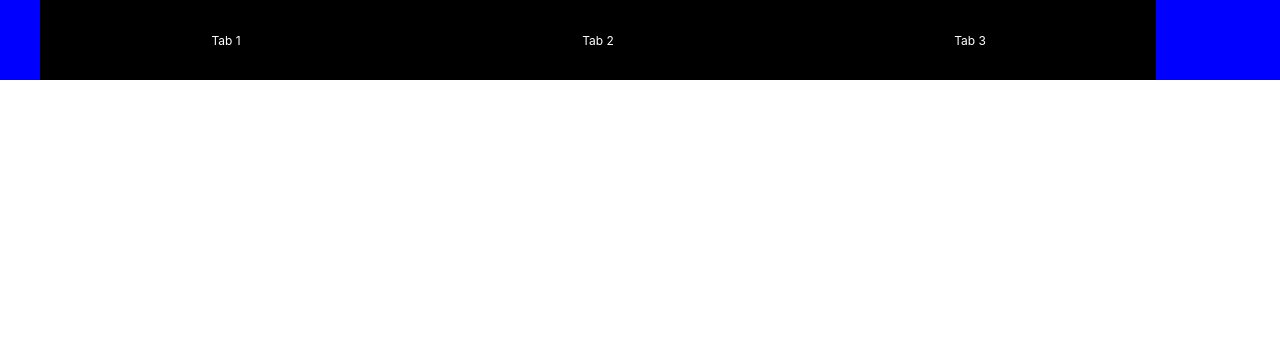
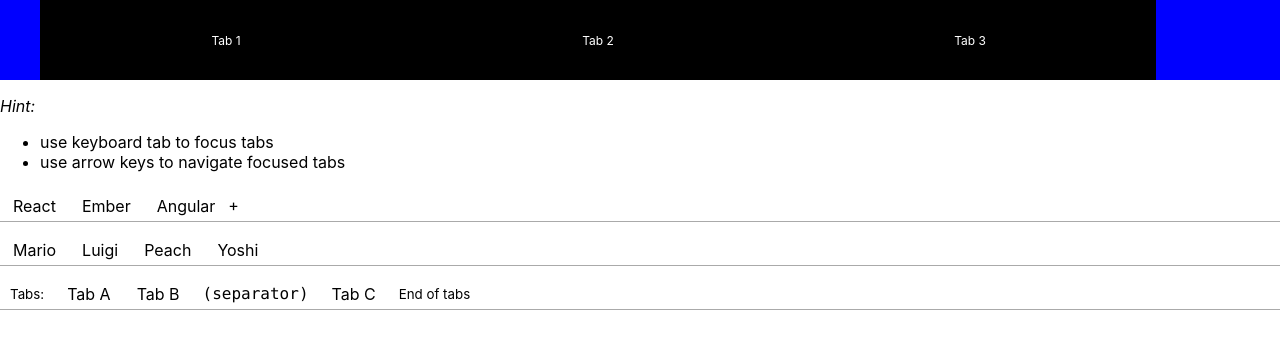
Before and after one commit to guymcmanusgithub/styled-tabs, a React (Create React App) app: page / in a window 1280 px wide. Shown: the top 342 px of the page. Built offline with nearby package versions, Linux system fonts and the light colour scheme.

Commit message:
refactoring

```diff
--- a/src/App.js
+++ b/src/App.js
@@ -1,10 +1,14 @@
 import React, { useState } from 'react';
 import NavTab from './components/tab.style'
+import ExampleApp from './components/ExampleApp';
 
 const App = props => {
 
     return (
-      <NavTab/>
+      <>
+        <NavTab/>
+        <ExampleApp/>
+      </>
     )
 
 };
--- /dev/null
+++ b/src/components/ExampleApp.js
@@ -0,0 +1,119 @@
+import React from 'react';
+import { render } from 'react-dom';
+import { Tab, Tabs, TabList, TabPanel } from './StyledComponents';
+// import '../../style/react-tabs.css';
+import './StyledComponents';
+
+
+
+export const ExampleApp = () => {
+  return (
+    <div>
+      <p><em>Hint:</em></p>
+      <ul>
+        <li>use keyboard tab to focus tabs</li>
+        <li>use arrow keys to navigate focused tabs</li>
+      </ul>
+
+      <Tabs forceRenderTabPanel={true}>
+        <TabList>
+          <Tab>React</Tab>
+          <Tab>Ember</Tab>
+          <Tab>Angular</Tab>
+
+          <span>+</span>
+        </TabList>
+
+        <TabPanel>
+          <h2>Just The UI</h2>
+          <p>Lots of people use React as the V in MVC. Since React makes no assumptions about the rest of your technology stack, it's easy to try it out on a small feature in an existing project.</p>
+
+          <h2>Virtual DOM</h2>
+          <p>React uses a virtual DOM diff implementation for ultra-high performance. It can also render on the server using Node.js — no heavy browser DOM required.</p>
+
+          <h2>Data Flow</h2>
+          <p>React implements one-way reactive data flow which reduces boilerplate and is easier to reason about than traditional data binding.</p>
+
+          <p>Source: <a href="http://facebook.github.io/react/" target="_blank">React</a></p>
+        </TabPanel>
+        <TabPanel>
+          <h2>Handlebars</h2>
+          <p>Write dramatically less code with Ember's Handlebars integrated templates that update automatically when the underlying data changes.</p>
+
+          <h2>Architecture</h2>
+          <p>Don't waste time making trivial choices. Ember.js incorporates common idioms so you can focus on what makes your app special, not reinventing the wheel.</p>
+
+          <h2>Productivity</h2>
+          <p>Ember.js is built for productivity. Designed with developer ergonomics in mind, its friendly APIs help you get your job done—fast.</p>
+
+          <p>Source: <a href="http://emberjs.com/" target="_blank">Ember</a></p>
+        </TabPanel>
+        <TabPanel>
+          <h2>Why AngularJS?</h2>
+          <p>HTML is great for declaring static documents, but it falters when we try to use it for declaring dynamic views in web-applications. AngularJS lets you extend HTML vocabulary for your application. The resulting environment is extraordinarily expressive, readable, and quick to develop.</p>
+
+          <h2>Alternatives</h2>
+          <p>Other frameworks deal with HTML’s shortcomings by either abstracting away HTML, CSS, and/or JavaScript or by providing an imperative way for manipulating the DOM. Neither of these address the root problem that HTML was not designed for dynamic views.</p>
+
+          <h2>Extensibility</h2>
+          <p>AngularJS is a toolset for building the framework most suited to your application development. It is fully extensible and works well with other libraries. Every feature can be modified or replaced to suit your unique development workflow and feature needs. Read on to find out how.</p>
+
+          <p>Source: <a href="https://angularjs.org/" target="_blank">Angular</a></p>
+        </TabPanel>
+      </Tabs>
+
+      <Tabs>
+        <TabList>
+          <Tab>Mario</Tab>
+          <Tab disabled>Luigi</Tab>
+          <Tab>Peach</Tab>
+          <Tab>Yoshi</Tab>
+        </TabList>
+
+        <TabPanel>
+          <p>Mario (Japanese: マリオ Hepburn: Mario?) is a fictional character in the Mario video game franchise by Nintendo, created by Japanese video game designer Shigeru Miyamoto. Serving as Nintendo's mascot and the eponymous protagonist of the series, he has a younger brother Luigi. Mario has appeared in over 200 video games since his creation. Depicted as a short, pudgy, Italian plumber who resides in the Mushroom Kingdom, he repeatedly rescues Princess Peach from the Koopa villain Bowser and stops his numerous plans to destroy him and take over the kingdom.</p>
+          <p>Source: <a href="http://en.wikipedia.org/wiki/Mario" target="_blank">Wikipedia</a></p>
+        </TabPanel>
+        <TabPanel>
+          <p>Luigi (Japanese: ルイージ Hepburn: Ruīji?) is a fictional character featured in video games and related media released by Nintendo. Created by prominent game designer Shigeru Miyamoto, Luigi is portrayed as the slightly younger but taller fraternal twin brother of Nintendo's mascot Mario, and appears in many games throughout the Mario franchise, frequently as a sidekick to his brother.</p>
+          <p>Source: <a href="http://en.wikipedia.org/wiki/Luigi" target="_blank">Wikipedia</a></p>
+        </TabPanel>
+        <TabPanel>
+          <p>Princess Peach (Japanese: ピーチ姫 Hepburn: Pīchi-hime?) is a character in Nintendo's Mario franchise. Originally created by Shigeru Miyamoto, Peach is the princess of the fictional Mushroom Kingdom, which is constantly under attack by Bowser. She often plays the damsel in distress role within the series and is the lead female.[1] She is often portrayed as Mario's love interest and has appeared in nearly all the Mario games to date with the notable exception of Super Princess Peach, where she is the main playable character.</p>
+        </TabPanel>
+        <TabPanel>
+          <p>Yoshi (ヨッシー Yosshī?) /ˈjoʊʃi/ or /ˈjɒʃi/, once romanized as Yossy, is a fictional anthropomorphic dinosaur (referred to as a dragon at times) who appears in video games published by Nintendo. He debuted in Super Mario World (1990) on the Super Nintendo Entertainment System as Mario and Luigi's sidekick (a role he has often reprised), and he later established his own series with several platform and puzzle games, including Super Mario World 2: Yoshi's Island. He has also appeared in many of the spin-off Mario games including the Mario Party, the Mario Kart, and the Super Smash Bros. series, as well as in other various Mario sports titles. Yoshi also appears in New Super Mario Bros. Wii (2009) as the characters' companion and steed, similar to his original debut role in Super Mario World. Yoshi belongs to the species of the same name which comes in various colors, with green being the most common.</p>
+          <p>Source: <a href="http://en.wikipedia.org/wiki/Yoshi" target="_blank">Wikipedia</a></p>
+        </TabPanel>
+      </Tabs>
+
+      <Tabs>
+        <TabList>
+          <small style={{ padding: '0 10px' }}>Tabs:</small>
+          <Tab>Tab A</Tab>
+          <Tab>Tab B</Tab>
+          <code style={{ padding: '0 10px' }}>(separator)</code>
+          <Tab>Tab C</Tab>
+          <span style={{ padding: '0 10px' }}><small>End of tabs</small></span>
+        </TabList>
+
+        <TabPanel>
+          <h2>This is Tab A</h2>
+          <p>You can put arbitrary elements inside <code>{'<TabList>'}</code>.</p>
+        </TabPanel>
+        <TabPanel>
+          <h2>This is Tab B</h2>
+          <p>Navigating through the tabs with the keyboard will skip these arbitrary elements.</p>
+        </TabPanel>
+        <TabPanel>
+          <h2>This is Tab C</h2>
+          <p>Just mind that the output might be invalid HTML (<code>{'<div>'}</code> inside a <code>{'<ul>'}</code> for instance).</p>
+        </TabPanel>
+      </Tabs>
+    </div>
+  );
+};
+
+// render(<App />, document.getElementById('example'));
+
+export default ExampleApp
```
